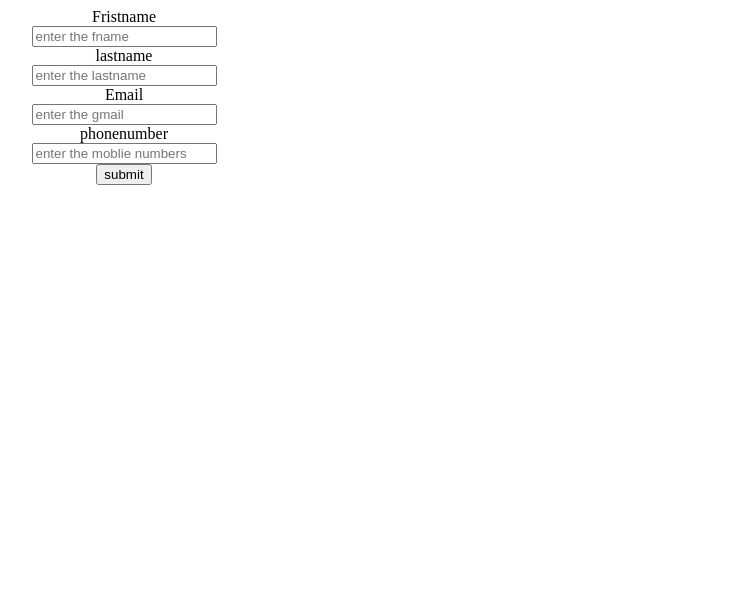
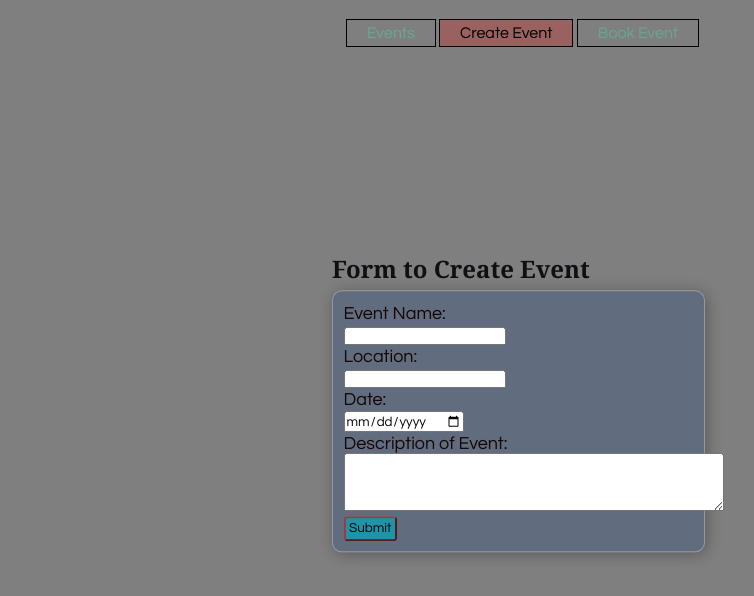
Before and after one commit to nandini9167/Lumen, a plain HTML site: page create.html in a window 1280 px wide. Shown: the whole page, without its empty margins (516-1270 px from the left). Drawn offline with Linux system fonts and the light colour scheme.

Commit message:
Update create.html

```diff
--- a/create.html
+++ b/create.html
@@ -5,31 +5,47 @@
   <meta charset="UTF-8">
   <meta http-equiv="X-UA-Compatible" content="IE=edge">
   <meta name="viewport" content="width=device-width, initial-scale=1.0">
-
+  <title>Register</title>
+  <link rel="stylesheet" href="style.css">
+  <style>
+    body {
+        background-image: linear-gradient(rgba(0, 0, 0, 0.5), rgba(0, 0, 0, 0.5)), url("/images/BG\ for\ Hackathon.jpg");
+    }
+</style>
+<link rel="icon" type="image/x-icon" href="/images/1.jpg">
 </head>
 
 <body>
-    <center>
-        <form action="">
-            <div class="center">
-                <label for="Fristname">Fristname</label><br>
-                <input type="text" placeholder="enter the fname"><br>
+  <div class="main">
+    <ul>
+      <li> <a href="#"> Events </a></li>
+      <li class="active"><a href="#">Create Event</a></li>
+      <li> <a href="#">Book Event</a> </li>
+    </ul>
   </div>
+
+
+
+  <div class="title">
     <div>
-                <label for="lastname">lastname</label><br>
-                <input type="text" placeholder="enter the lastname"><br>
+      <h2>Form to Create Event</h2>
     </div>
-            <div>
-                <label for="Email">Email</label><br>
-                <input type="text" placeholder="enter the gmail"><br>
+    <form class="form" name="myForm" action="" onsubmit="validateForm()">
+      <label for="event">Event Name:</label> <br>
+      <input type="text" id="event" name="event" required> <br>
+      <label for="location"> Location: </label> <br>
+      <input type="text" id="location" name="location" , required> <br>
+      <label for="date"> Date: </label> <br>
+      <input type="date" id="date" name="date" required> <br>
+      <label for="desc">Description of Event:</label><br>
+      <textarea id="desc" name="desc" rows='4' cols="50" required>
+
+      </textarea>
+      <input type="submit" id="submit" name="submit">
+    </form>
   </div>
-            <div>
-                <label for="">phonenumber</label><br>
-                <input type="text" placeholder="enter the moblie numbers"><br>
-            </div>
-            <button>submit</button>
-    </center>
-    </form>
+  <script src="script.js">
+  </script>
 </body>
 
 </html>
```
Lines whose indentation alone changed are shown as unchanged.
